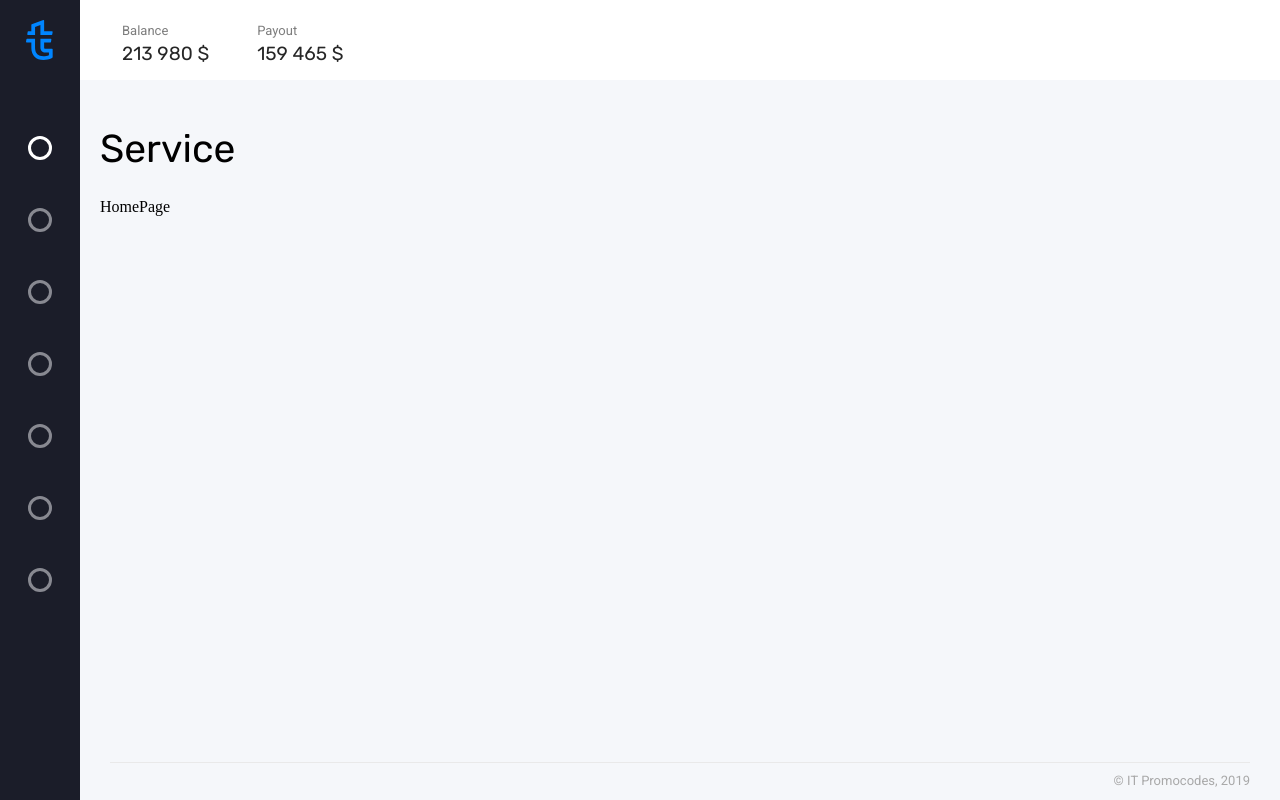
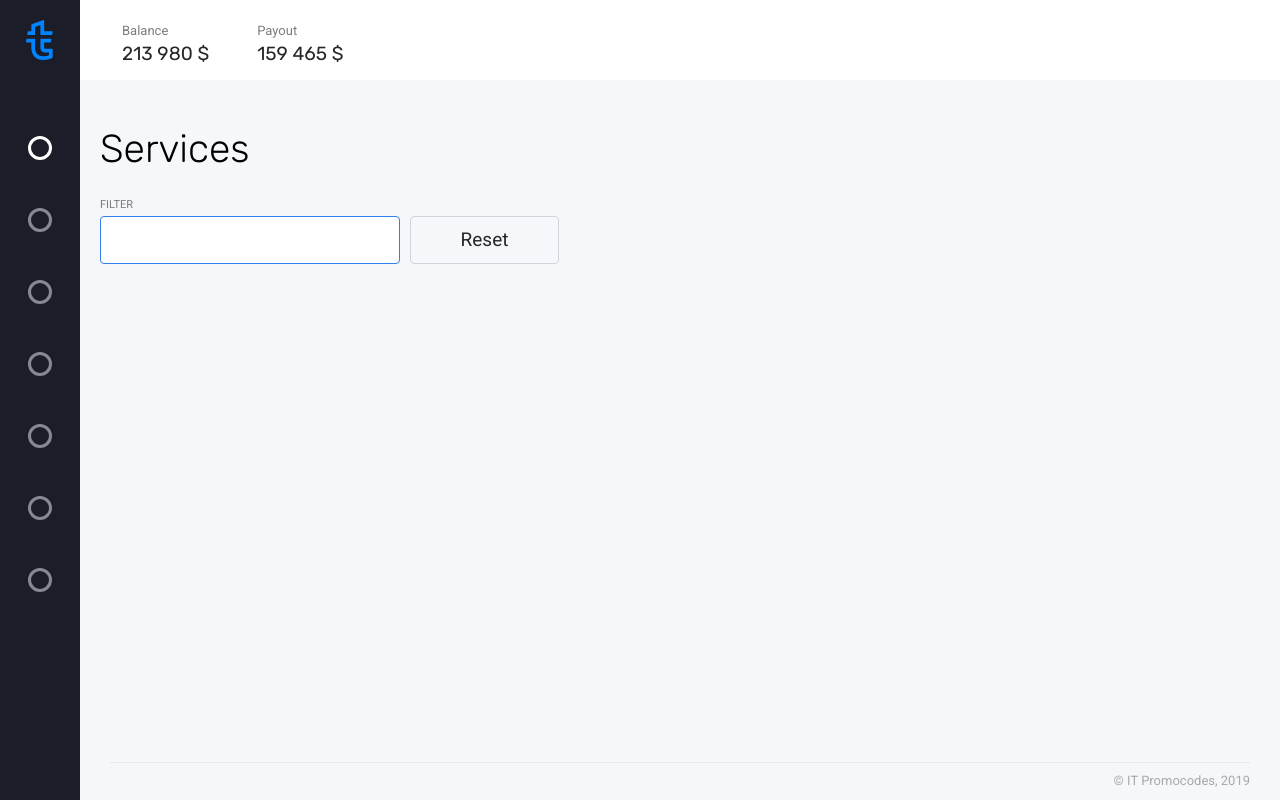
Before and after one commit to Ridge23/fe-assignment, a React app: page / in a window 1280 px wide. Built offline with nearby package versions, Linux system fonts and the light colour scheme.

Commit message:
Add filter component with form elements (input text + button)

```diff
--- /dev/null
+++ b/src/components/filter/Button.tsx
@@ -0,0 +1,11 @@
+import React from 'react';
+
+interface IButton {
+    caption: string;
+}
+
+import './sass/button.scss';
+
+export default function Button({ caption }: IButton): JSX.Element {
+    return <button className="button button--margin-sides">{caption}</button>
+}
--- /dev/null
+++ b/src/components/filter/Filter.tsx
@@ -0,0 +1,18 @@
+import React from 'react';
+
+import InputText from '../form/InputText';
+import Button from './Button';
+
+import './sass/filter.scss';
+
+export default function Filter(): JSX.Element {
+    return <div className="filter">
+        <div className="filter__title">
+            Filter
+        </div>
+        <div className="filter__content">
+            <InputText />
+            <Button caption="Reset" />
+        </div>
+    </div>
+}
--- /dev/null
+++ b/src/components/filter/sass/button.scss
@@ -0,0 +1,19 @@
+.button {
+    background: #F5F7FA;
+    border: 1px solid #CFD2D9;
+    box-sizing: border-box;
+    border-radius: 4px;
+    width: 149px;
+    height: 48px;
+
+    font-family: Roboto;
+    font-style: normal;
+    font-weight: normal;
+    font-size: 19px;
+    line-height: 28px;
+    color: #262626;
+
+    &--margin-sides {
+        margin: 0 10px;
+    }
+}
--- /dev/null
+++ b/src/components/filter/sass/filter.scss
@@ -0,0 +1,14 @@
+.filter {
+    &__title {
+        font-size: 11px;
+        font-family: Roboto;
+        color: #7D7D7D;
+        text-transform: uppercase;
+    }
+
+    &__content {
+        margin-top: 5px;
+        display: flex;
+        flex-direction: row;
+    }
+}
--- /dev/null
+++ b/src/components/form/InputText.tsx
@@ -0,0 +1,7 @@
+import React from 'react';
+
+import './sass/input-text.scss';
+
+export default function InputText(): JSX.Element {
+    return <input type="text" className="input-text" />
+}
--- /dev/null
+++ b/src/components/form/sass/input-text.scss
@@ -0,0 +1,16 @@
+.input-text {
+    width: 300px;
+    height: 48px;
+    border: 1px solid #2F80ED;
+    box-sizing: border-box;
+    border-radius: 4px;
+
+    font-family: Roboto;
+    font-style: normal;
+    font-weight: normal;
+    font-size: 15px;
+    line-height: 22px;
+    color: #262626;
+
+    padding-left: 15px;
+}
--- a/src/components/icons/LogoIcon/LogoIcon.tsx
+++ b/src/components/icons/LogoIcon/LogoIcon.tsx
@@ -2,6 +2,6 @@ import React from 'react';
 
 import './sass/logo-icon.scss';
 
-export default function LogoIcon() {
+export default function LogoIcon(): JSX.Element {
     return <i className="logo-icon" />
 }
--- a/src/components/layout/sass/layout.scss
+++ b/src/components/layout/sass/layout.scss
@@ -39,7 +39,7 @@ body {
         font-size: 39px;
         font-family: Rubik;
         font-style: normal;
-        font-weight: normal;
+        font-weight: 300;
     }
 
     &__content-footer {
--- a/src/components/not-found/NotFound.tsx
+++ b/src/components/not-found/NotFound.tsx
@@ -6,6 +6,6 @@ interface INotFound {
     location: string;
 }
 
-export default function NotFound({ location }: INotFound) {
+export default function NotFound({ location }: INotFound): JSX.Element {
     return <div className="not-found">{`${location} not found`}</div>
 }
--- a/src/components/not-found/sass/not-found.scss
+++ b/src/components/not-found/sass/not-found.scss
@@ -1,6 +1,5 @@
 .not-found {
     width: 100%;
-    height: 100%;
     display: flex;
     align-items: center;
     justify-content: center;
--- a/src/pages/Home.tsx
+++ b/src/pages/Home.tsx
@@ -1,7 +1,10 @@
 import React from 'react';
 
 import Layout from '../components/layout/Layout';
+import Filter from '../components/filter/Filter';
 
 export default function Home(): JSX.Element {
-    return <Layout title="Service">HomePage</Layout>
+    return <Layout title="Services">
+        <Filter />
+    </Layout>
 }
--- a/src/pages/NoMatch.tsx
+++ b/src/pages/NoMatch.tsx
@@ -6,5 +6,5 @@ import NotFound from '../components/not-found/NotFound';
 
 export default function NoMatch() {
     let location = useLocation();
-    return <Layout><NotFound location={location.pathname} /></Layout>
+    return <Layout title="Not found"><NotFound location={location.pathname} /></Layout>
 }
```
